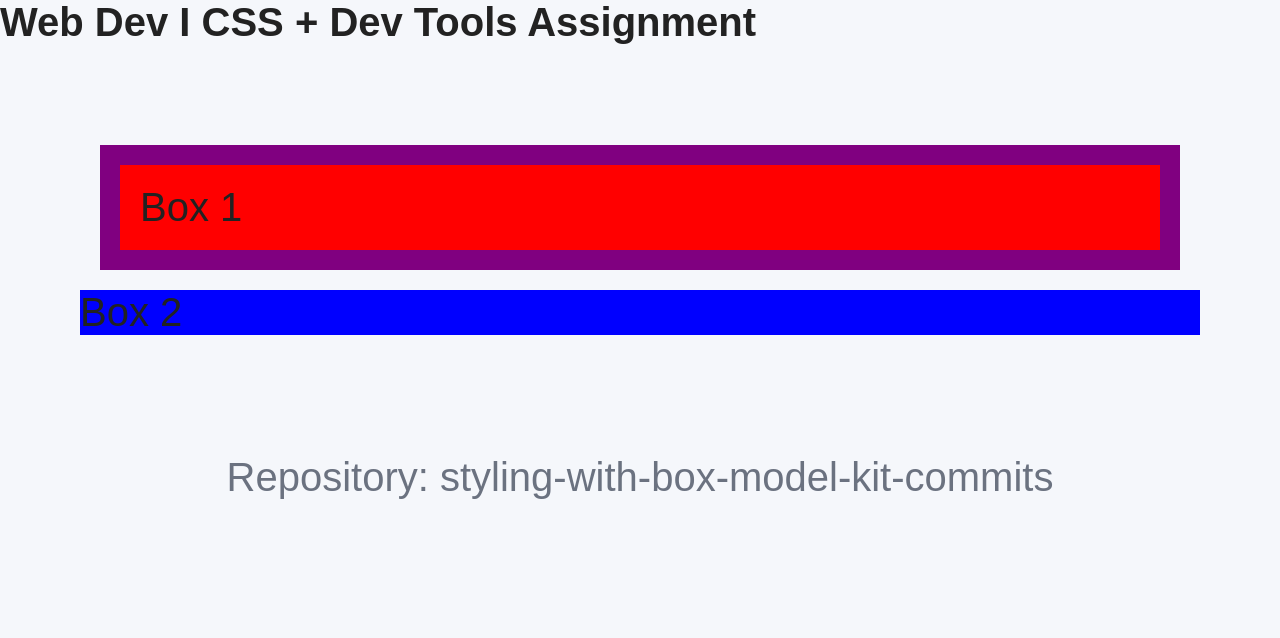
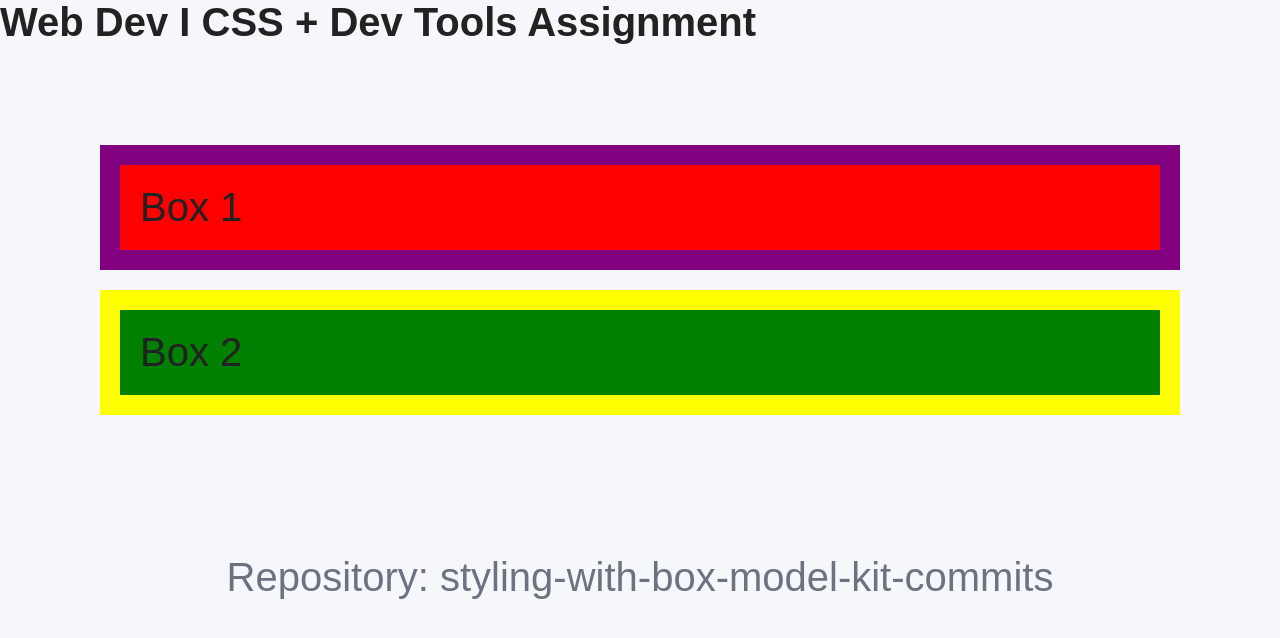
Before and after one commit to RVCC-IDMX/styling-with-box-model-kit-commits, a plain HTML site: page index.html in a window 1280 px wide. Drawn offline with Linux system fonts and the light colour scheme.

Commit message:
Styled Box 2

```diff
--- a/css/style.css
+++ b/css/style.css
@@ -18,8 +18,11 @@
 }
 
 .box-two {
-  background-color: blue;
+  background-color: green;
   border: 0 solid yellow;
+  padding: 20px;
+  margin: 20px;
+  border-width: 20px;
 }
 
 body {
```
